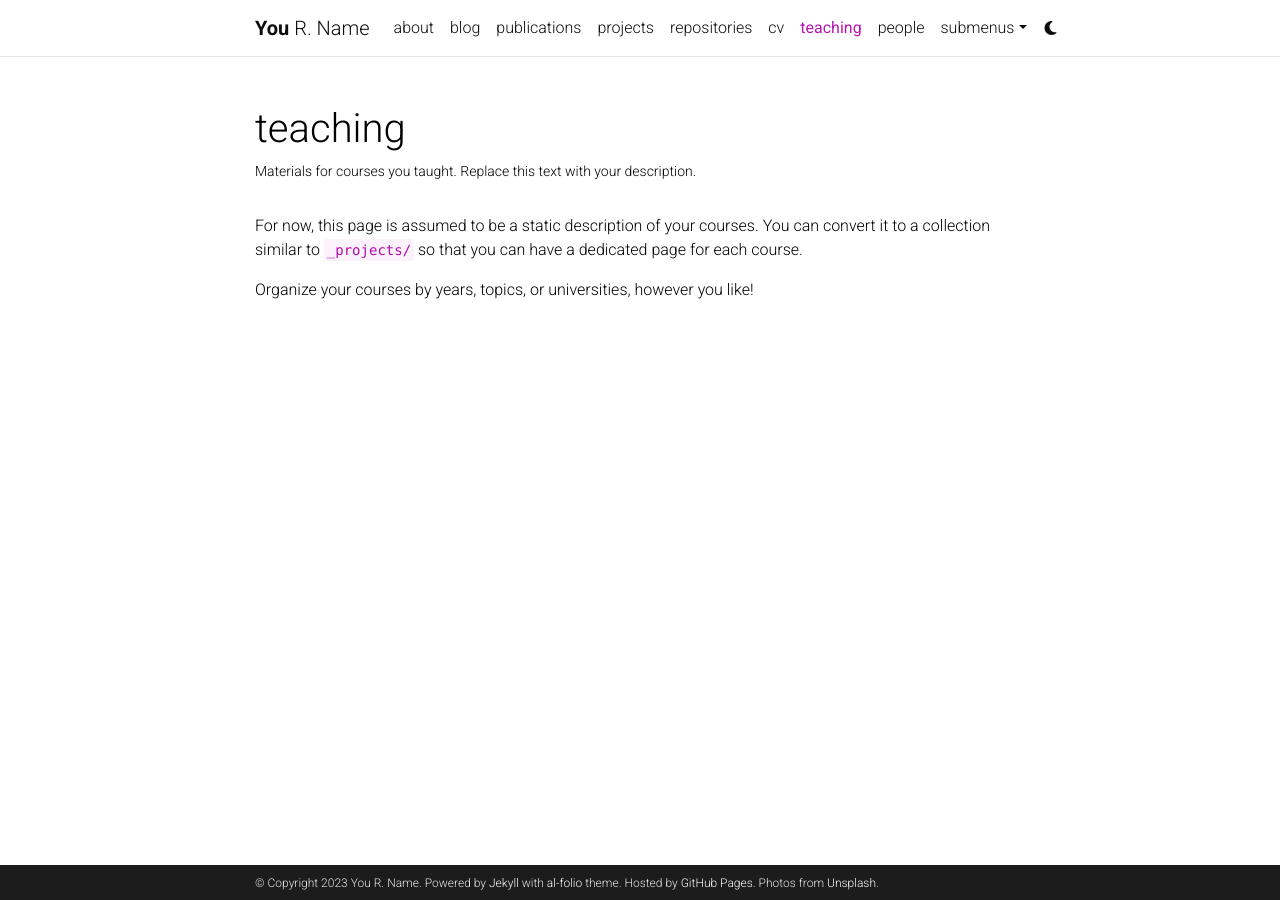
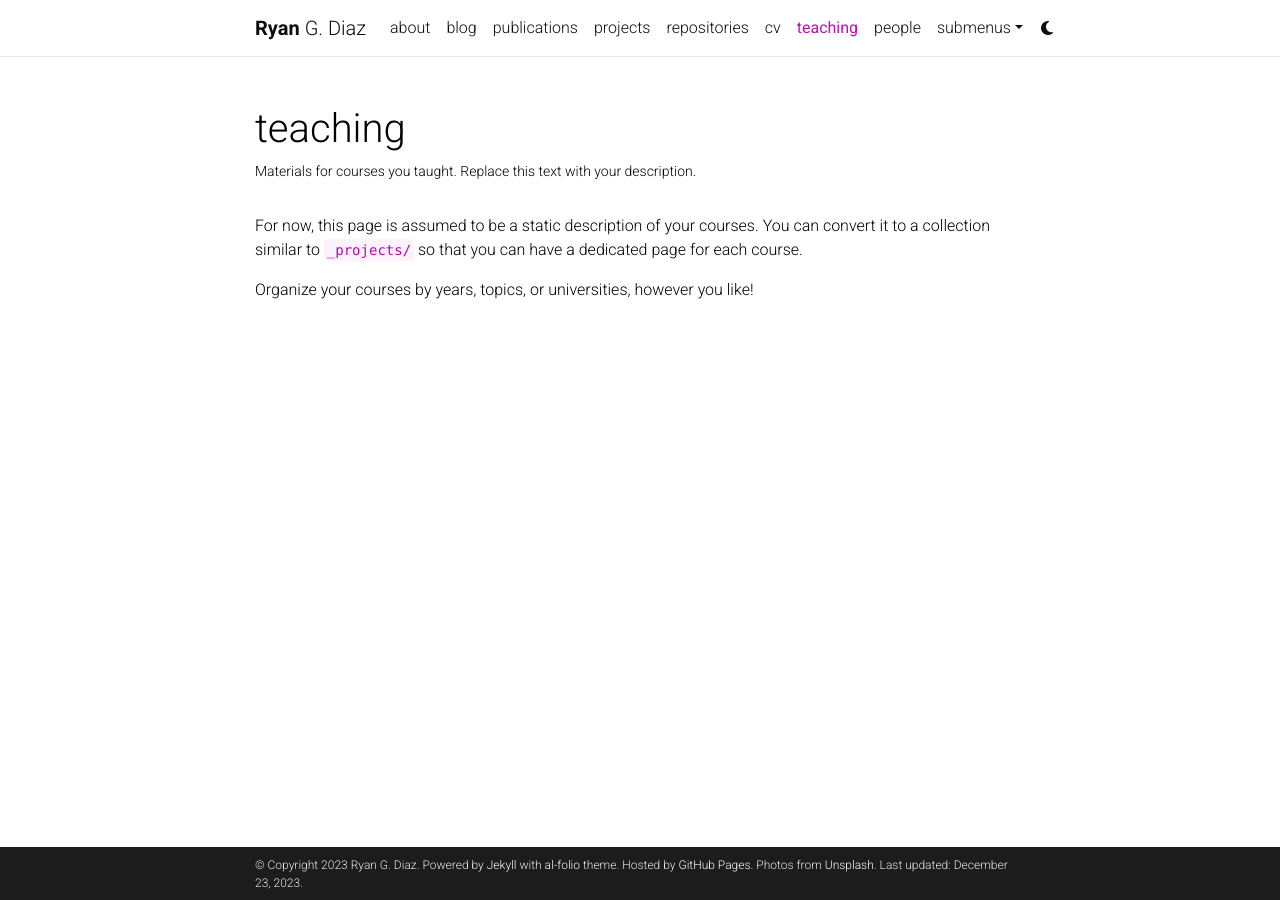
Before and after one commit to RyangDiaz/ryangdiaz.github.io, a Jekyll site: the page built from _pages/teaching.md, in a window 1280 px wide. Built offline with Jekyll 4.4.1, drawn with Linux system fonts in a browser that asks for light colours; comment, search, counter and statistics services are not loaded; a style sheet for code colours, icons or effects is not loaded.

Commit message:
Update _config.yml

```diff
--- a/_config.yml
+++ b/_config.yml
@@ -3,10 +3,10 @@
 # -----------------------------------------------------------------------------
 
 title: blank # the website title (if blank, full name will be used instead)
-first_name: You
-middle_name: R.
-last_name: Name
-email: you@example.com
+first_name: Ryan
+middle_name: G.
+last_name: Diaz
+email: diazryan.g@gmail.com
 description: > # the ">" symbol means to ignore newlines until "footer_text:"
   A simple, whitespace theme for academics. Based on [*folio](https://github.com/bogoli/-folio) design.
 footer_text: >
@@ -18,9 +18,9 @@
 lang: en # the language of your site (for example: en, fr, cn, ru, etc.)
 icon: ⚛️  # the emoji used as the favicon (alternatively, provide image name in /assets/img/)
 
-url: https://alshedivat.github.io # the base hostname & protocol for your site
-baseurl: /al-folio # the subpath of your site, e.g. /blog/
-last_updated: false # set to true if you want to display last updated in the footer
+url: https://ryangdiaz.github.io # the base hostname & protocol for your site
+baseurl: # the subpath of your site, e.g. /blog/
+last_updated: true # set to true if you want to display last updated in the footer
 impressum_path:  # set to path to include impressum link in the footer, use the same path as permalink in a page, helps to conform with EU GDPR
 
 # -----------------------------------------------------------------------------
```
